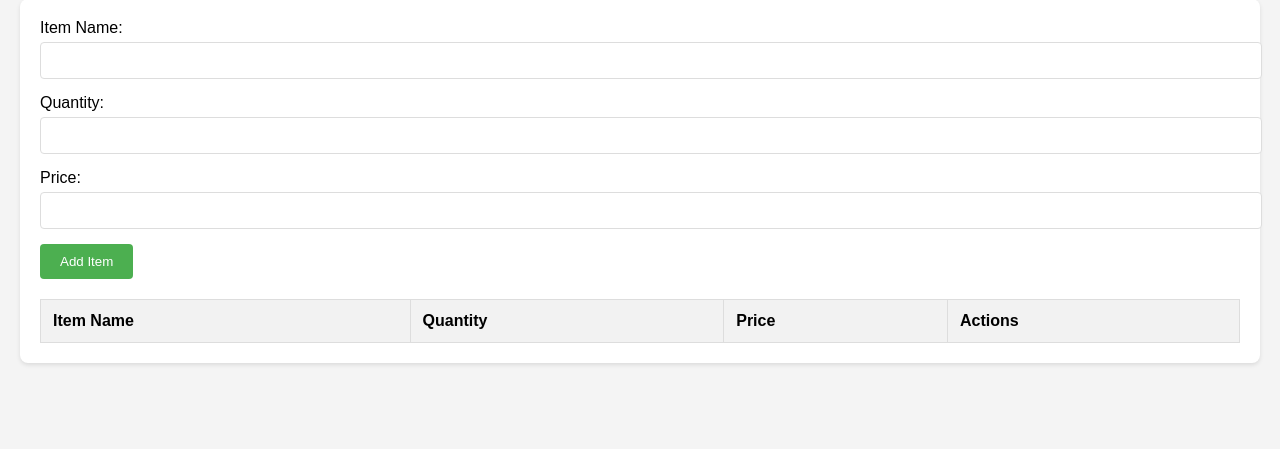
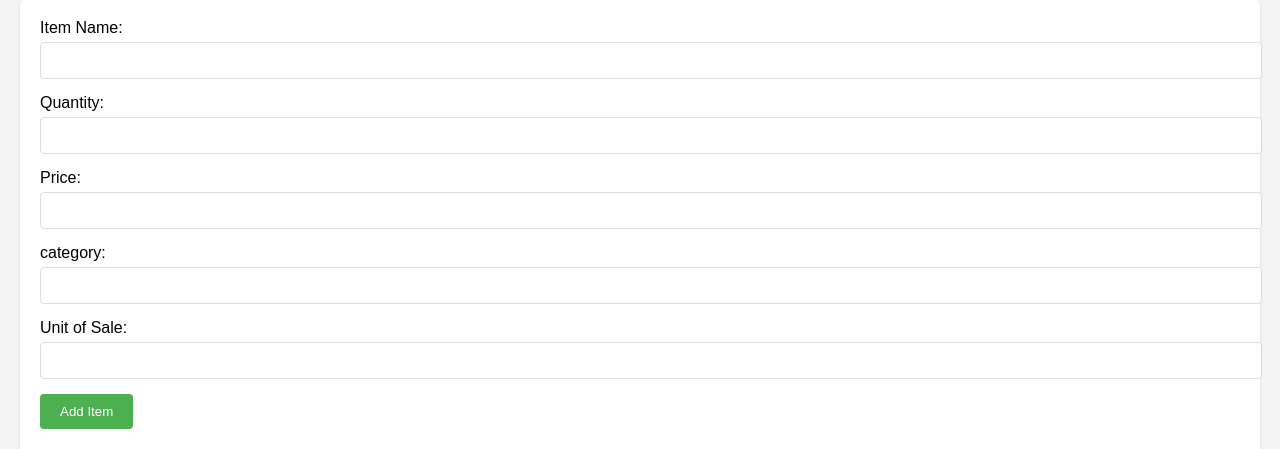
Before and after one commit to chirag170298/CP3407_G3, a PHP site: page /Testingcode.php in a window 1280 px wide. Shown: the part 101-550 px from the top of the page. Run offline with PHP 8.4, Linux system fonts and the light colour scheme; data that the repository does not hold is empty.

Commit message:
add additional forms for items to match database

```diff
--- a/Testingcode.php
+++ b/Testingcode.php
@@ -100,7 +100,15 @@
             <input type="number" step="0.01" id="item-price">
         </div>
         <div class="form-group">
-            <button onclick="addItem()">Add Item</button>
+            <label for="item-category">category:</label>
+            <input type="text" id="item-category">
+        </div>
+        <div class="form-group">
+            <label for="item-unit">Unit of Sale:</label>
+            <input type="text" id="item-unit">
+        </div>
+        <div class="form-group">
+            <button onclick="addStock()">Add Item</button>
         </div>
         <table id="inventoryTable">
             <thead>
@@ -116,6 +124,7 @@
             </tbody>
         </table>
     </div>
+
     <script src="https://code.jquery.com/jquery-3.6.0.min.js"></script>
     <script>
         let inventory = [];
@@ -164,6 +173,38 @@
                 tableBody.appendChild(row);
                     });
                 }
+    function addStock() {
+        var formData = new FormData();
+        formData.append('item-name', document.getElementById('item-name').value);
+        formData.append('item-quantity', document.getElementById('item-quantity').value);
+        formData.append('item-price', document.getElementById('item-price').value);
+
+        fetch('addSchedule.php', {
+            method: 'POST',
+            body: formData
+        })
+        .then(response => {
+            if (!response.ok) {
+                throw new Error('Network response was not ok');
+            }
+            return response.text();
+        })
+        .then(data => {
+            if (data.trim() === 'Schedule added successfully') {
+                console.log(data); // Log response from PHP script
+                alert('Schedule added successfully!');
+                fetchShifts();
+            } else {
+                console.log(data); // Log response from PHP script
+                alert('Error: ' + data); // Display PHP error message
+            }
+        })
+        .catch(error => {
+            console.error('Error:', error);
+            alert('There was an error adding the schedule.');
+        });
+
+    }
 
     function deleteEntry(stockID) {
         $.ajax({
```
Lines whose indentation alone changed are shown as unchanged.
